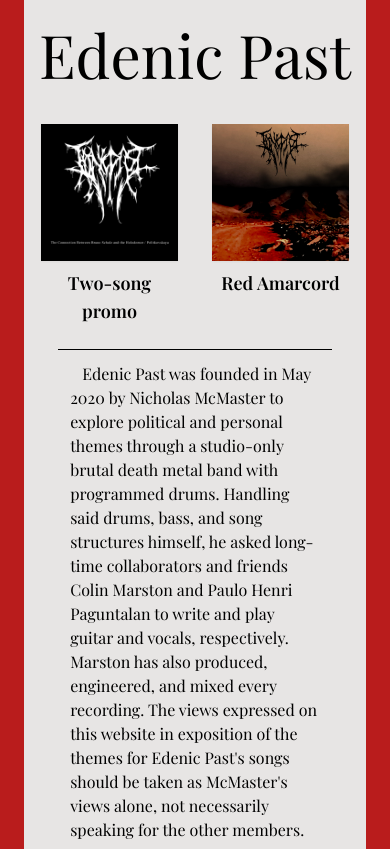
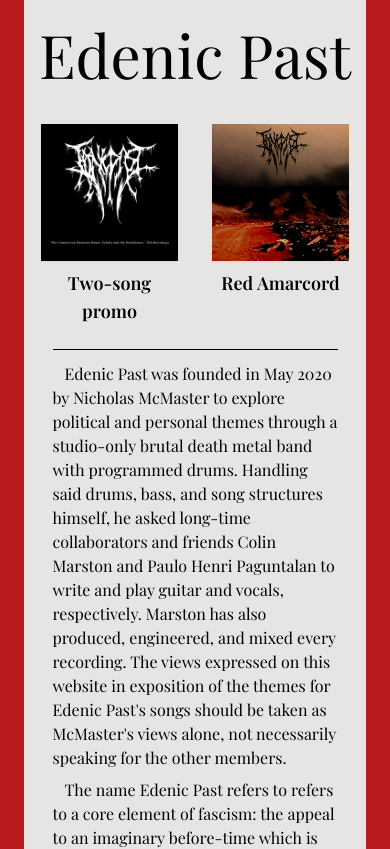
Before and after one commit to nmcmaster/edenic-past, a Next.js app: page / in a window 390 px wide. Shown: the top 849 px of the page. Built offline with nearby package versions, Linux system fonts and the light colour scheme; a web font is replaced by a local one.

Commit message:
more responsiver

```diff
--- a/src/app/page.tsx
+++ b/src/app/page.tsx
@@ -27,7 +27,7 @@
 						/>
 					</AlbumSquare>
 				</div>
-				<div className="border-t indent-3 w-4/5 py-3 px-3 mt-4 text-md mx-auto leading-6 border-black space-y-2">
+				<div className="border-t indent-3 w-5/6 sm:w-4/5 py-3 sm:px-3 mt-4 text-md mx-auto leading-6 border-black space-y-2">
 					<p>
 						Edenic Past was founded in May 2020 by Nicholas McMaster
 						to explore political and personal themes through a
```
